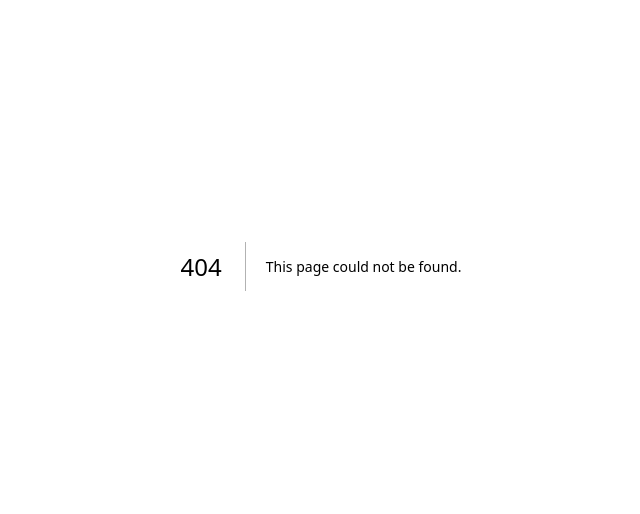
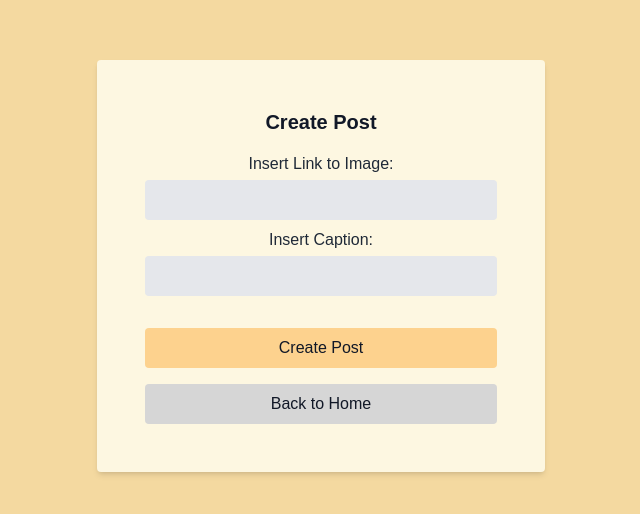
Before and after one commit to mykalbayouk/birbo, a Next.js app: page /create in a window 1280 px wide. Before the commit this address had no page. Shown: the part 134-648 px from the top of the page, without its empty margins (319-959 px from the left). Built offline with nearby package versions, Linux system fonts and the light colour scheme.

Commit message:
added create page

```diff
--- a/src/app/components/Sidebar.tsx
+++ b/src/app/components/Sidebar.tsx
@@ -1,6 +1,28 @@
+import Link from 'next/link';
 import React from 'react';
 
-const Sidebar: React.FC = () => {
+export default function Sidebar({ logged }: { logged: boolean }) {
+  console.log(logged);
+
+  if (logged) {
+    return (
+      <aside className="bg-[#fdf7e1] rounded-lg shadow-md p-4">
+        <div className="flex space-x-8 items-baseline">
+          <h2 className="text-xl font-bold mb-4 text-gray-900">Your Posts</h2>
+          <Link href="/create">
+            <button className="bg-[#fdd28e] text-xs text-gray-800 px-2 py-1 rounded-full shadow">
+              Create
+            </button>
+          </Link>
+        </div>
+        <div className="flex flex-col space-y-4">
+          <div className="bg-gray-300 h-32 rounded"></div>
+          <div className="bg-gray-300 h-32 rounded"></div>
+          <div className="bg-gray-300 h-32 rounded"></div>
+        </div>
+      </aside>
+    );
+  } else {
     return (
       <aside className="bg-[#fdf7e1] rounded-lg shadow-md p-4">
         <h2 className="text-xl font-bold mb-4 text-gray-900">Your Posts</h2>
@@ -8,5 +30,4 @@ const Sidebar: React.FC = () => {
       </aside>
     );
   };
-
-export default Sidebar;
+}
--- /dev/null
+++ b/src/app/create/page.tsx
@@ -0,0 +1,29 @@
+"use client";
+
+import { useRouter } from "next/navigation"; // Import from next/navigation
+
+export default function Create() {
+    const router = useRouter();
+
+    const handleCreate = () => {
+        router.push("/");
+    };
+
+    return (
+        <div className="min-h-screen bg-[#f4d9a0] flex flex-col items-center justify-center">
+            <div className="bg-[#fdf7e1] p-12 rounded shadow-md max-w-md w-full">
+                <h2 className="text-xl font-semibold mb-4 text-center text-gray-900">Create Post</h2>
+                <label className="block mb-2 text-gray-800 text-center">
+                    Insert Link to Image:
+                    <input type="text" className="w-full mt-1 p-2 rounded bg-gray-200" />
+                </label>
+                <label className="block mb-4 text-gray-800 text-center">
+                    Insert Caption:
+                    <input type="password" className="w-full mt-1 p-2 rounded bg-gray-200" />
+                </label>
+                <button onClick={handleCreate} className="w-full bg-[#fdd28e] py-2 rounded mt-4 text-gray-900">Create Post</button>
+                <button onClick={handleCreate} className="w-full bg-[#D6D6D6FF] py-2 rounded mt-4 text-gray-900">Back to Home</button>
+            </div>
+        </div>
+    );
+}
--- a/src/app/login/page.tsx
+++ b/src/app/login/page.tsx
@@ -4,6 +4,10 @@ import { useRouter } from "next/navigation";
 
 export default function Login() {
   const router = useRouter();
+
+  const handleLogin = () => {
+    router.push("/");
+  };
 
   const handleSignupClick = () => {
     router.push("/signup");
@@ -25,7 +29,7 @@ export default function Login() {
           Password
           <input type="password" className="w-full mt-1 p-2 rounded bg-gray-200 text-gray-800" />
         </label>
-        <button className="w-full bg-[#fdd28e] py-2 rounded mt-4 text-gray-800">Login</button>
+        <button onClick={handleLogin} className="w-full bg-[#fdd28e] py-2 rounded mt-4 text-gray-800">Login</button>
         <button
           onClick={handleSignupClick}
           className="w-full mt-4 text-sm text-blue-700 underline"
--- a/src/app/page.tsx
+++ b/src/app/page.tsx
@@ -5,6 +5,8 @@ import PostCard from "./components/PostCard";
 import Sidebar from "./components/Sidebar";
 
 export default function Home() {
+  let isLogged: boolean = true;
+
   return (
     <div className="min-h-screen bg-[#f4d9a0] flex flex-col items-center p-4">
       <Navbar />
@@ -19,7 +21,7 @@ export default function Home() {
 
 
         <aside className="w-full sm:w-1/3 lg:w-1/4">
-          <Sidebar />
+          <Sidebar logged={isLogged} />
         </aside>
       </main>
     </div>
--- a/src/app/pages/index.tsx
+++ /dev/null
@@ -1,22 +0,0 @@
-import Navbar from '../components/Navbar';
-import PostCard from '../components/PostCard';
-import Sidebar from '../components/Sidebar';
-
-export default function Home() {
-  return (
-    <div className="min-h-screen bg-gray-200 flex flex-col">
-      <Navbar />
-      <div className="flex flex-grow justify-center p-6 space-x-6">
-        <div className="grid grid-cols-2 gap-6 w-2/3">
-          <PostCard />
-          <PostCard />
-          <PostCard />
-          <PostCard />
-        </div>
-        <div className="w-1/3">
-          <Sidebar />
-        </div>
-      </div>
-    </div>
-  );
-}
```
Lines whose indentation alone changed are shown as unchanged.
